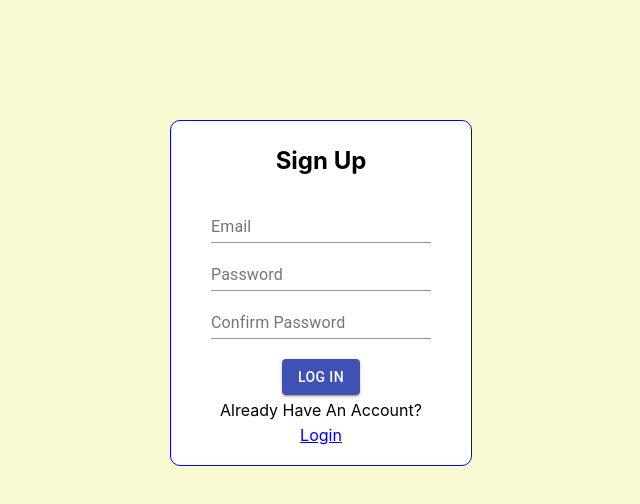
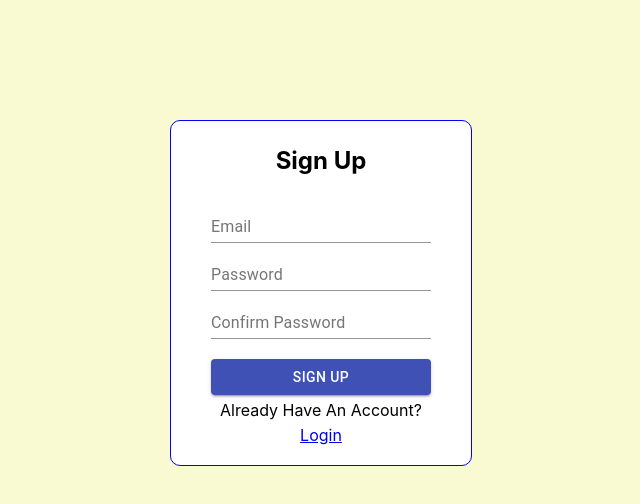
Before and after one commit to mesahil/Todo-app, a React (Create React App) app: page /signup in a window 1280 px wide. Shown: the top 504 px of the page, without its empty margins (319-959 px from the left). Built offline with nearby package versions, Linux system fonts and the light colour scheme; no server answers.

Commit message:
minor changes

```diff
--- a/src/App.js
+++ b/src/App.js
@@ -5,9 +5,11 @@ import { useDispatch, useSelector } from 'react-redux';
 import { login } from './features/userSlice';
 import Logged from './logged';
 import Signup from './signup';
-import { Route, Switch } from 'react-router';
+import { Route, Switch, useHistory } from 'react-router';
+
 
 function App() {
+  let history = useHistory();
   const user = useSelector(state => state.user.user)
   const dispatch = useDispatch()
   useEffect(() => {
@@ -24,7 +26,7 @@ function App() {
     <div className="app">
       <Switch>
           <Route exact path="/signup">
-            {(!user)?(<Signup />):(<Logged/>)}
+            {(!user)?(<Signup />):(history.replace({pathname:'/login'}))}
           </Route>
           <Route path="/">
           {(!user)?(<Login/>):(<Logged/>)}
--- a/src/Login.js
+++ b/src/Login.js
@@ -12,6 +12,7 @@ const useStyles = makeStyles({
       width:"100%",
       fontWeight:'500',
       color:'white',
+      minWidth:'200px'
     },
   });
 
@@ -22,6 +23,10 @@ function Login() {
     const [password, setPassword] = useState('');
     const login =(e)=>{
         e.preventDefault();
+        if(email==='' || password===''){
+            alert('All fields are mandatory')
+        }
+        else{
             auth.signInWithEmailAndPassword(email,password).then(userAuth=>{
                 console.log(userAuth.user.uid);
                 dispatch(login({
@@ -30,12 +35,13 @@ function Login() {
 
                 }))
 
-        }).catch(e=>{console.log(e)})
-
+            }).catch(   )
+        }
     }
     return (
         <div className="login-container">
             <form className="login">
+            <h2>Log In</h2>
                 <TextField id="standard-basic" label="Email" value={email} onChange={e=> setEmail(e.target.value)}/>
                 <TextField type='password' id="standard-basic" label="Password" value={password} onChange={e=> setPassword(e.target.value)}/>
                 <Button type="submit" onClick={login} variant="contained" color='primary'> Log In</Button>
--- a/src/firebase.js
+++ b/src/firebase.js
@@ -1,4 +1,5 @@
-import firebase from "firebase";
+import firebase from "firebase/app";
+import "firebase/firestore";
 import "firebase/auth";
 const firebaseConfig = {
      apiKey: process.env.REACT_APP_API_KEY,
--- a/src/App.css
+++ b/src/logged.css
@@ -1,7 +1,6 @@
 .app {
 display: flex;
 align-items: center;
-/* justify-content: center; */
 flex-direction: column;
 height: 100vh;
 background-color: lightgoldenrodyellow;
--- a/src/logged.js
+++ b/src/logged.js
@@ -1,4 +1,4 @@
-import './App.css';
+import './logged.css';
 import React from 'react'
 import TextField from '@material-ui/core/TextField';
 import Button from '@material-ui/core/Button';
--- a/src/login.css
+++ b/src/login.css
@@ -6,6 +6,7 @@
 .login{
  display: flex;
  flex-direction: column;
+ align-items: center;
  justify-content: space-between;
  border: 1px solid blue;
  padding: 40px;
@@ -14,3 +15,6 @@
  min-height: 270px;
  background-color: white;
 }
+.login > Button{
+    width: 100%;
+}
--- a/src/signup.css
+++ b/src/signup.css
@@ -19,6 +19,7 @@
 }
 .signup-form > Button{
     margin-top: 20px;
+    width: 100%;
 }
 .signup-form >p{
     margin: 5px;
--- a/src/signup.js
+++ b/src/signup.js
@@ -13,6 +13,9 @@ function Signup() {
     let history = useHistory();
     const signup = (e)=>{
         e.preventDefault();
+        if(email===''||password===''||cpassword===''){
+            alert("All fields are mandatory")
+        }
         if(password!==cpassword){
             alert("Passwords doesn't match");
         }
@@ -34,7 +37,7 @@ function Signup() {
                 <TextField id="standard-basic" label="Email" value={email} onChange={e=> setEmail(e.target.value)}/>
                 <TextField type='password' id="standard-basic" label="Password" value={password} onChange={e=> setPassword(e.target.value)}/>
                 <TextField type='password' id="standard-basic" label="Confirm Password" value={cpassword} onChange={e=> setCpassword(e.target.value)}/>
-                <Button type="submit" onClick={signup} variant="contained" color='primary'> Log In</Button>
+                <Button type="submit" onClick={signup} variant="contained" color='primary'> Sign Up</Button>
                 <p>Already Have An Account? </p>
                 <Link to='/login'>Login</Link>
             </form>
```
Also changed, not shown: 1 other file (tests, documents, lock files or other folders). Lines whose indentation alone changed are shown as unchanged.
